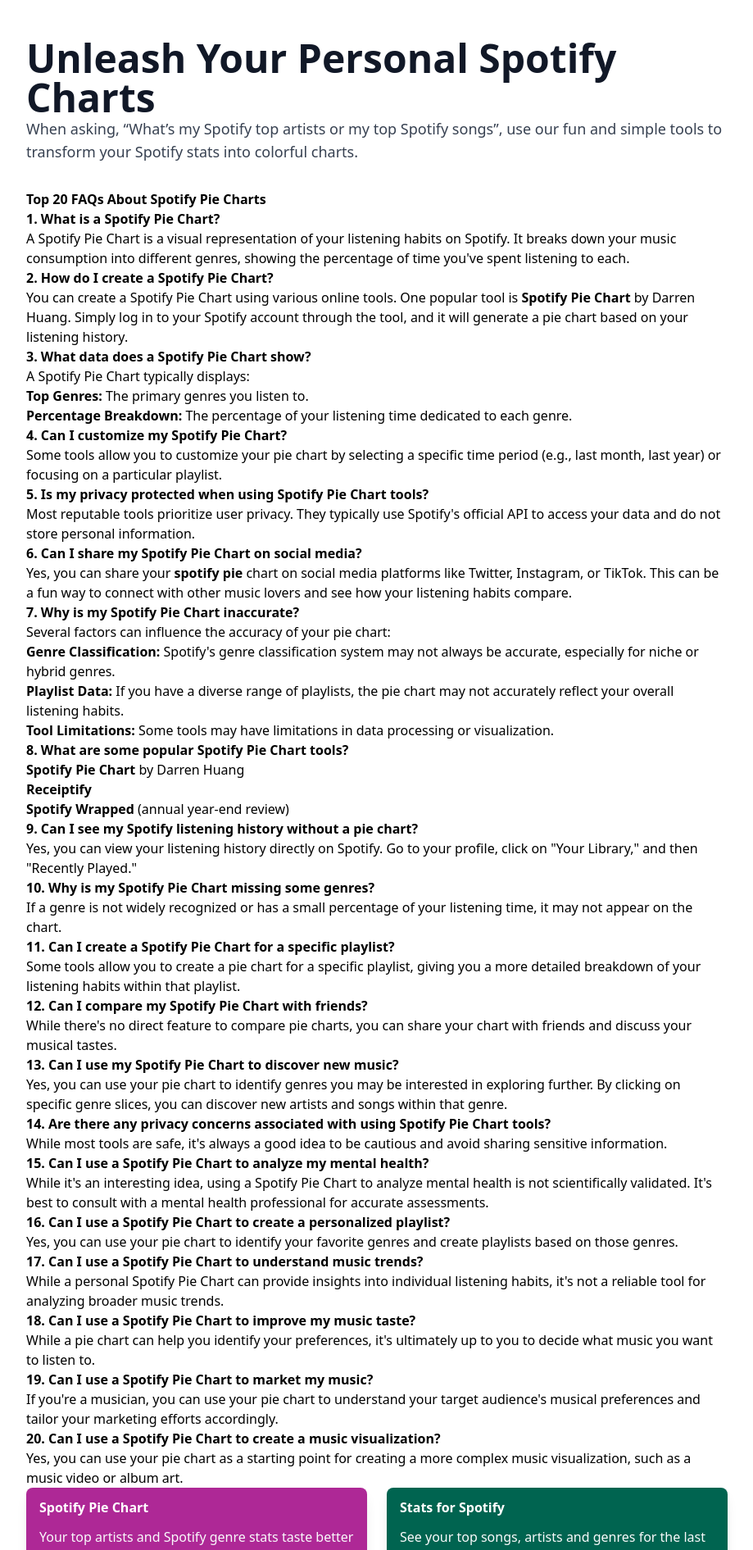
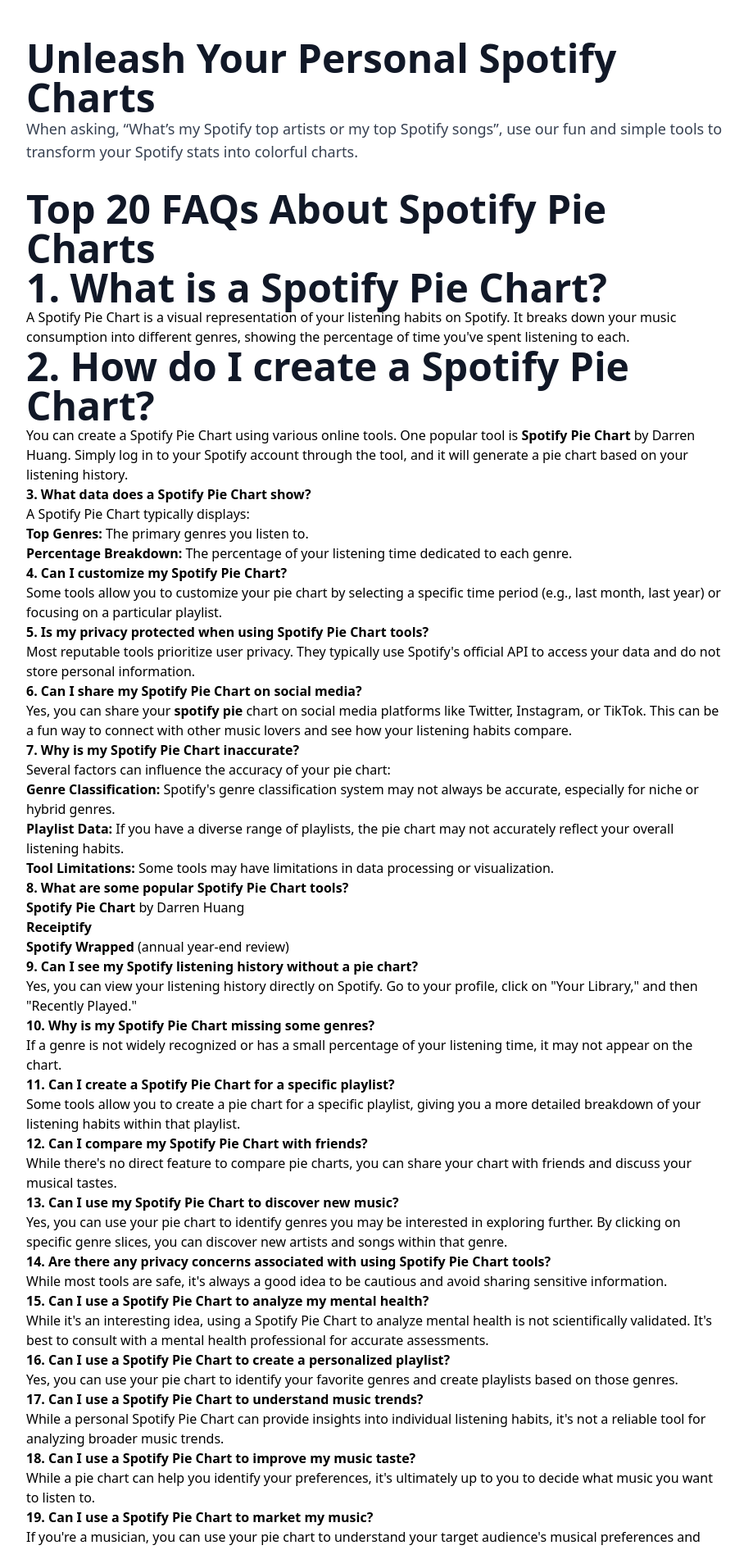
Before and after one commit to TodayMediaHub/todaymediahub.github.io, a Jekyll site: the page built from index.markdown, in a window 1280 px wide. Shown: the part 1333-3224 px from the top of the page at 82% size, without its empty margins (180-1099 px from the left). Built offline with Jekyll 4.4.1, drawn with Linux system fonts in a browser that asks for light colours.

Commit message:
Update home.html
h3

```diff
--- a/_layouts/home.html
+++ b/_layouts/home.html
@@ -111,11 +111,11 @@ This interactive tool allows you to explore your listening habits in detail. You
           use our fun and simple tools to transform your Spotify stats into
           colorful charts.
         </p>
-        <h2 data-sourcepos="1:1-1:39"><strong>Top 20 FAQs About Spotify Pie Charts</strong></h2>
-<h3 data-sourcepos="3:1-4:207"><strong>1. What is a Spotify Pie Chart?</strong></h3>
+        <h2 class="text-4xl font-black text-gray-900 sm:text-5xl" data-sourcepos="1:1-1:39"><strong>Top 20 FAQs About Spotify Pie Charts</strong></h2>
+<h3 class="text-4xl font-black text-gray-900 sm:text-5xl" data-sourcepos="3:1-4:207"><strong>1. What is a Spotify Pie Chart?</strong></h3>
 <p data-sourcepos="3:1-4:207">A Spotify Pie Chart is a visual representation of your listening habits on Spotify. It breaks down your music consumption into different genres, showing the percentage of time you've spent listening to each.</p>
 
-<h3 data-sourcepos="6:1-7:243"><strong>2. How do I create a Spotify Pie Chart?</strong></h3>
+<h3 class="text-4xl font-black text-gray-900 sm:text-5xl" data-sourcepos="6:1-7:243"><strong>2. How do I create a Spotify Pie Chart?</strong></h3>
 <p data-sourcepos="6:1-7:243">You can create a Spotify Pie Chart using various online tools. One popular tool is <a href="https://spotifypiechart.github.io/"><strong>Spotify Pie Chart</strong></a> by Darren Huang. Simply log in to your Spotify account through the tool, and it will generate a pie chart based on your listening history.</p>
 
 <h3 data-sourcepos="9:1-10:39"><strong>3. What data does a Spotify Pie Chart show?</strong></h3>
```
